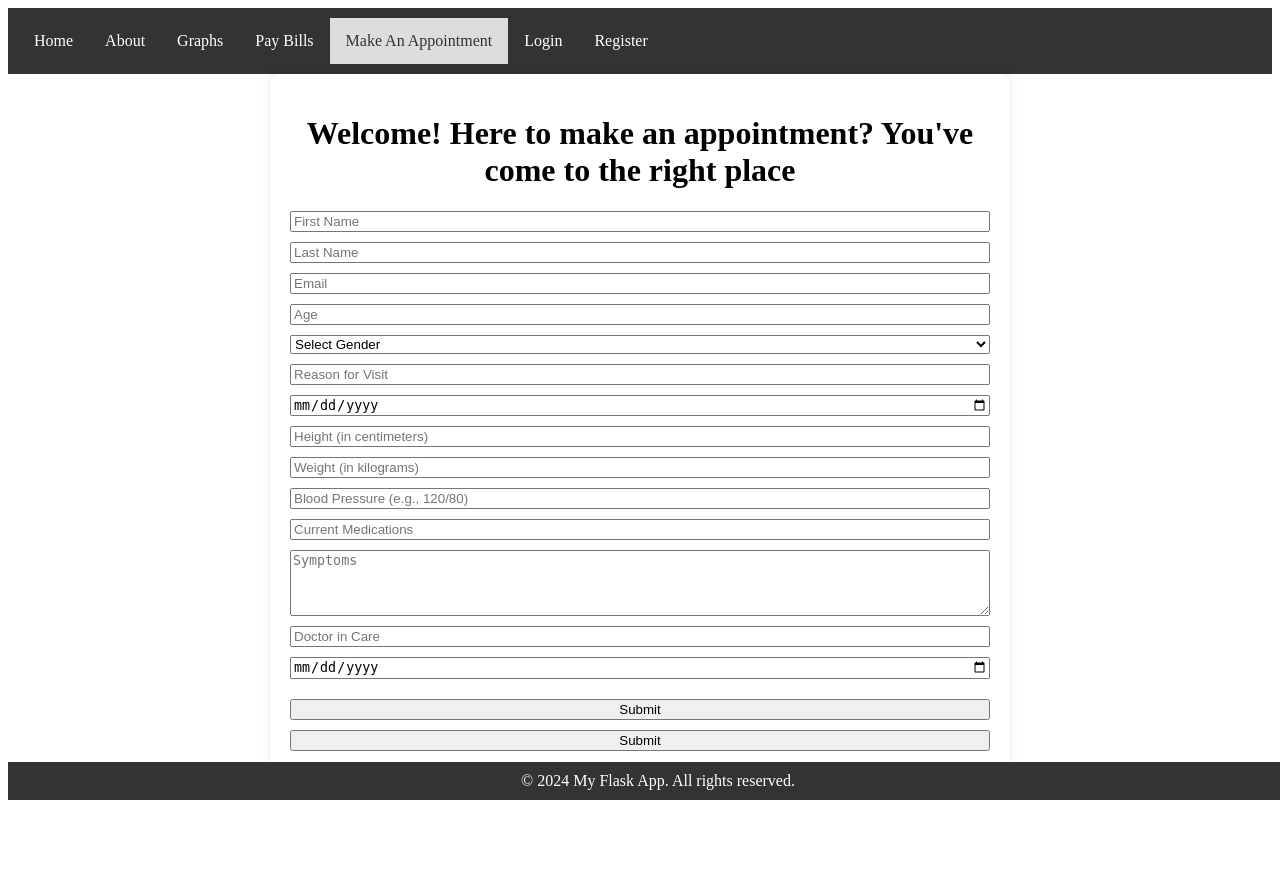
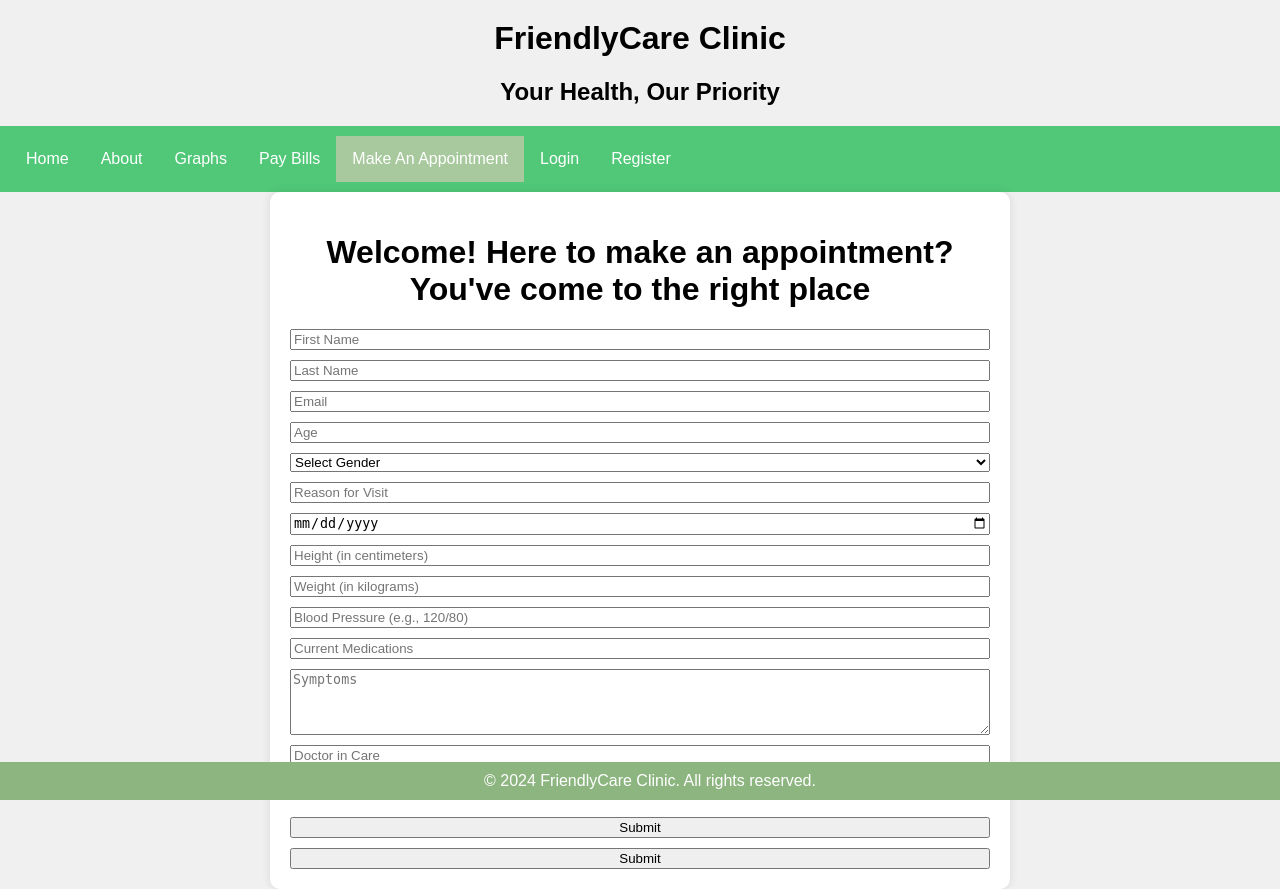
Before and after one commit to SharpeNick/SpringDBMS, a Flask app: page /appt in a window 1280 px wide. Before the commit the page ends 800 px from the top, so only its background shows below. Run offline with Flask 3, Linux system fonts and the light colour scheme.

Commit message:
Update base.html

```diff
--- a/templates/base.html
+++ b/templates/base.html
@@ -3,11 +3,11 @@
 <head>
     <meta charset="UTF-8">
     <meta name="viewport" content="width=device-width, initial-scale=1.0">
-    <title>My Flask App</title>
+    <title>FriendlyCare Clinic - Your Health, Our Priority</title>
     <style>
         /* Basic styling for the navigation bar */
         nav {
-            background-color: #333; /* Dark background color */
+            background-color: #50C878; /* Comforting shade of green */
             color: #fff; /* Text color */
             padding: 10px;
         }
@@ -28,17 +28,17 @@
             text-decoration: none;
         }
         nav li a:hover {
-            background-color: #ddd; /* Light background color on hover */
-            color: #333; /* Text color on hover */
+            background-color: #a7c99d; /* Lighter background color on hover */
+            color: #fff; /* Text color on hover */
         }
         /* Highlight active link */
         nav li a.active {
-            background-color: #ddd; /* Light background color for active link */
-            color: #333; /* Text color for active link */
+            background-color: #a7c99d; /* Lighter background color for active link */
+            color: #fff; /* Text color for active link */
         }
         /* Basic styling for the footer */
         footer {
-            background-color: #333; /* Dark background color */
+            background-color: #8db580; /* Comforting shade of green */
             color: #fff; /* Text color */
             padding: 10px;
             position: fixed;
@@ -46,9 +46,21 @@
             width: 100%;
             text-align: center;
         }
+
+        /* Background color for content area */
+        body {
+            background-color: #f0f0f0; /* Soft, calming background color */
+            margin: 0;
+            padding: 0;
+            font-family: Arial, sans-serif;
+        }
     </style>
 </head>
 <body>
+    <header>
+        <h1 style="text-align: center; margin-top: 20px;">FriendlyCare Clinic</h1>
+        <h2 style="text-align: center; margin-bottom: 20px;">Your Health, Our Priority</h2>
+    </header>
     <nav>
         <ul>
             <li><a href="/" {% if request.path == '/' %}class="active"{% endif %}>Home</a></li>
@@ -58,12 +70,12 @@
             <li><a href="/appt" {% if request.path == '/appt' %}class="active"{% endif %}>Make An Appointment</a>
             <li><a href="/login" {% if request.path == '/login' %}class="active"{% endif %}>Login</a>
             <li><a href="/register" {% if request.path == '/register' %}class="active"{% endif %}>Register</a>
-</li>
+            </li>
         </ul>
     </nav>
     {% block content %}{% endblock %}
     <footer>
-        &copy; 2024 My Flask App. All rights reserved.
+        &copy; 2024 FriendlyCare Clinic. All rights reserved.
     </footer>
 </body>
 </html>
```
